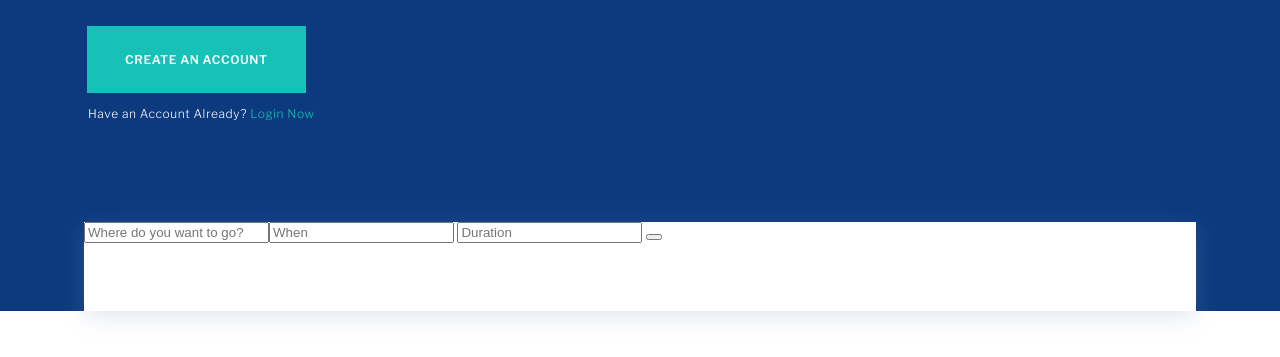
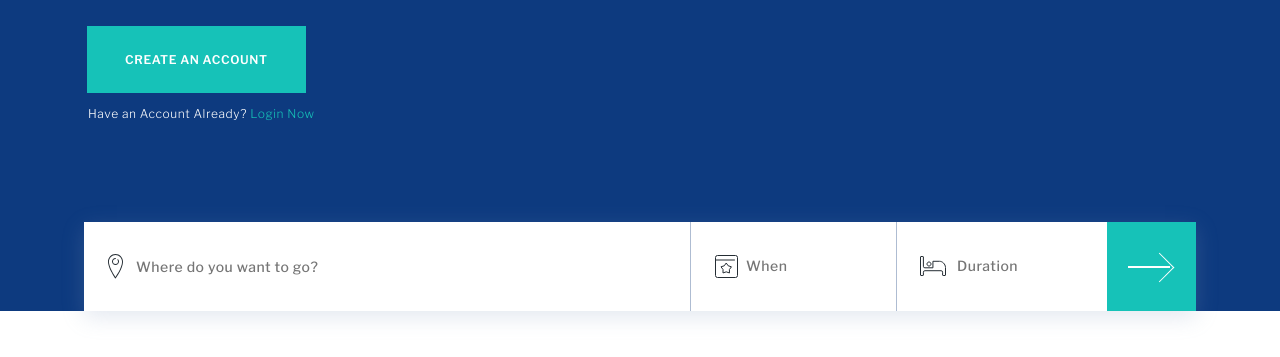
Before and after one commit to axissixa57/Authentic-vacations, a website: page dist/index.html in a window 1280 px wide. Shown: the part 363-720 px from the top of the page. Drawn offline with nearby package versions, Linux system fonts and the light colour scheme.

Commit message:
fix: intro__form block

```diff
--- a/scss/_homepage.scss
+++ b/scss/_homepage.scss
@@ -237,11 +237,87 @@ body {
 
   &__form {
     display: flex;
-    width: 100%;
     height: 89px;
     background-color: #ffffff;
-    box-shadow: 0 6px 21px 0 rgba(140,160,191,0.24);
+    box-shadow: 0 6px 21px 0 rgba(140, 160, 191, 0.24);
     margin-top: 2px;
+
+    .content {
+      &.content--left {
+        width: 100%;
+      }
+      &.content--right {
+        display: flex;
+      }
+    }
+
+    input {
+      font-family: $LibreFranklin;
+      font-size: 14px;
+      font-weight: 500;
+      font-style: normal;
+      font-stretch: normal;
+      line-height: 1.57;
+      letter-spacing: 0.5px;
+      color: $darkslategray;
+      border: 0;
+
+      &.place {
+        width: 100%;
+        height: 100%;
+        padding: 0 0 0 52px;
+        background-image: url("../img/004-pin.svg");
+        background-position: 24px 50%;
+        background-repeat: no-repeat;
+      }
+
+      &.when {
+        width: 150px;
+        padding: 0 0 0 55px;
+        background-image: url("../img/group.svg");
+        background-position: 24px 50%;
+        background-repeat: no-repeat;
+        border-left: solid 0.3px $bluey-grey;
+      }
+
+      &.duration {
+        width: 150px;
+        padding: 0 0 0 60px;
+        background-image: url("../img/002-bed.svg");
+        background-position: 23px 50%;
+        background-repeat: no-repeat;
+        border-left: solid 0.3px $bluey-grey;
+      }
+    }
+
+    .button {
+      position: relative;
+      width: 89px;
+      background-color: #16c2b8;
+      padding: 0;
+      border: 0;
+      cursor: pointer;
+
+      &::before {
+        content: '';
+        width: 40px;
+        border: 0.5px solid #fff;
+        position: absolute;
+        left: 23px;
+      }
+
+      &::after {
+        content: '';
+        width: 20px;
+        height: 20px;
+        position: absolute;
+        right: 26px;
+        top: 35px;
+        transform: rotate(45deg);
+        border-top: 1px solid #fff;
+        border-right: 1px solid #fff;
+      }
+    }
   }
 }
 
```
Also changed, not shown: dist/css/index.min.css.
